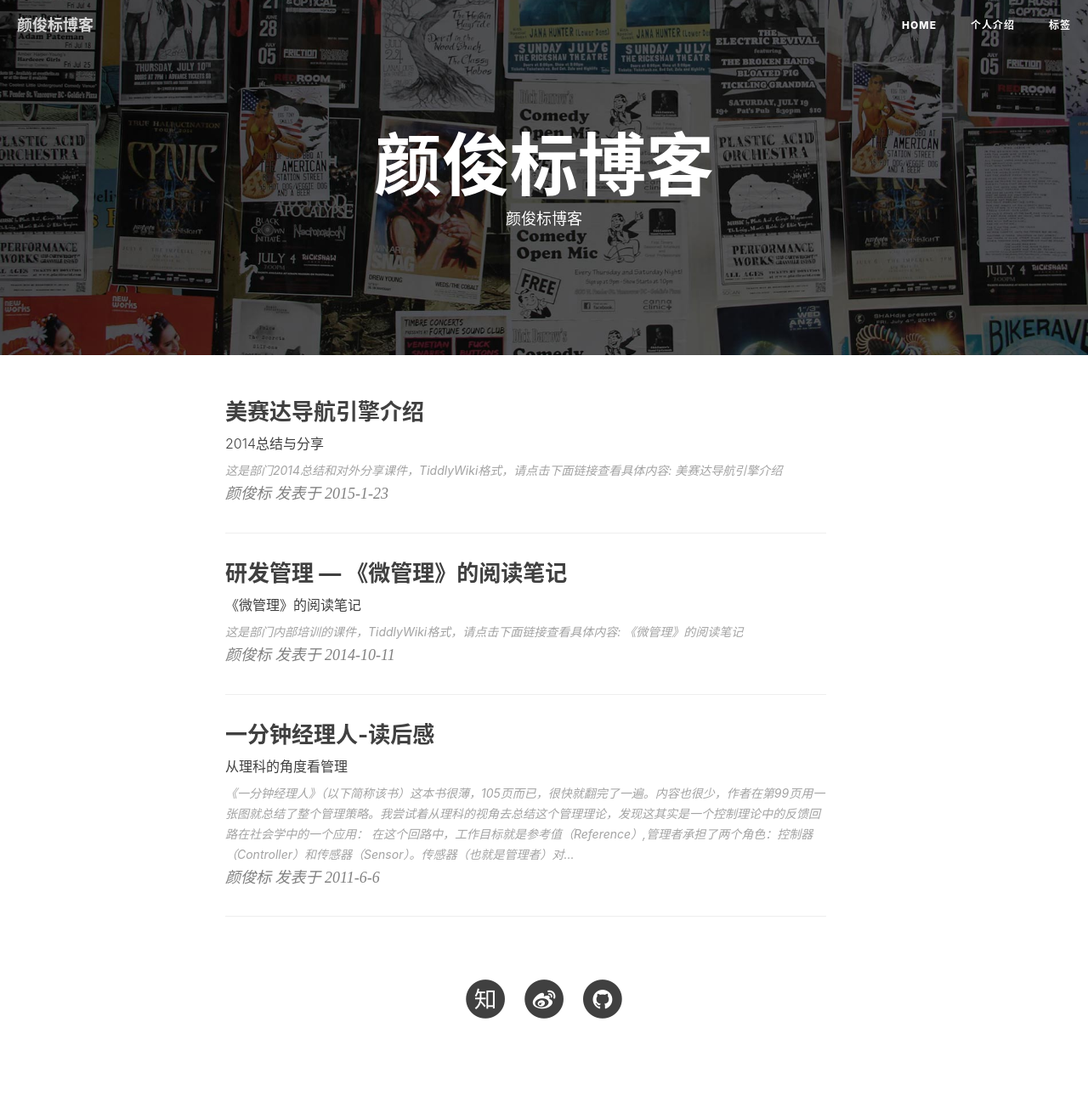
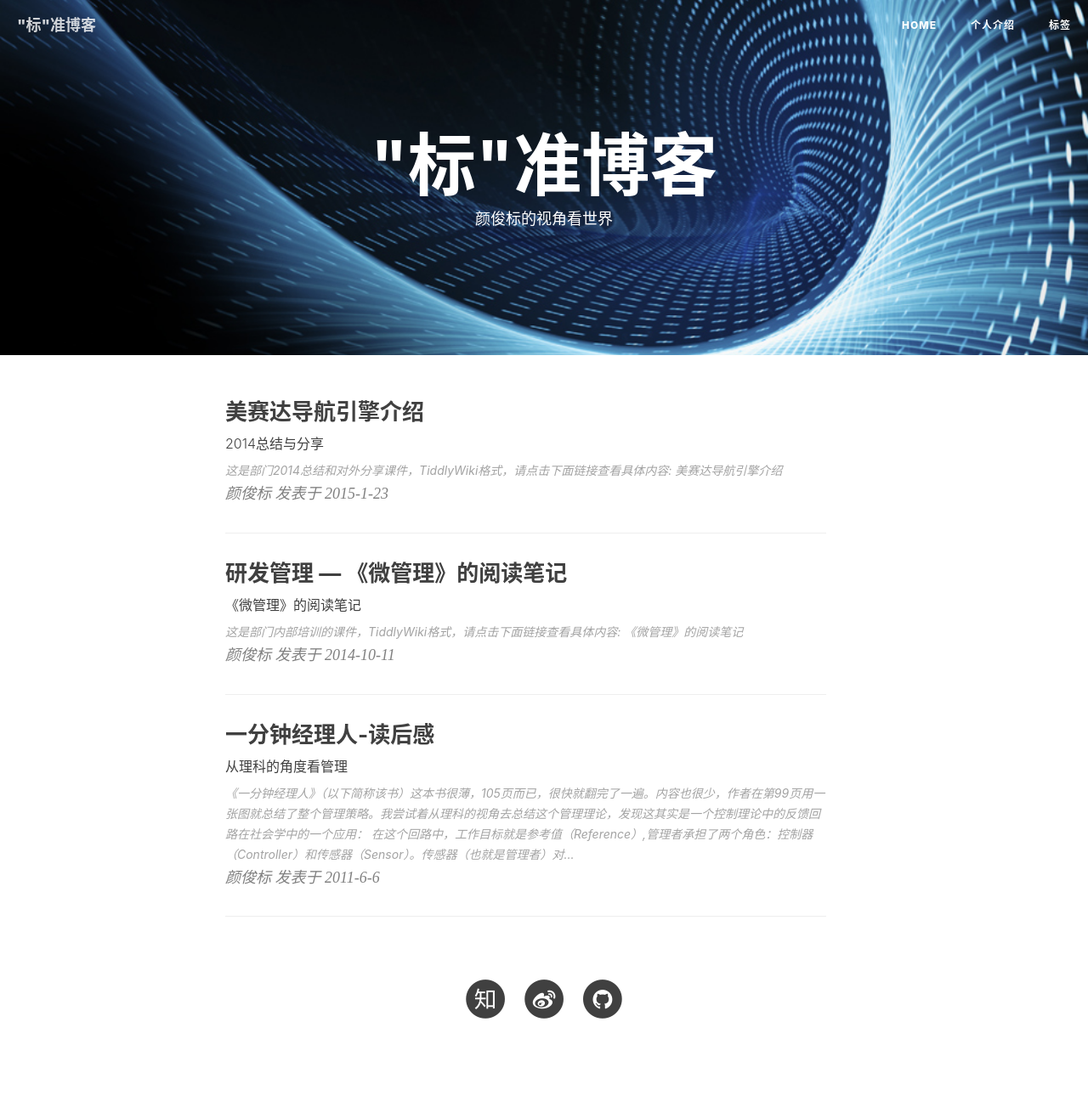
Before and after one commit to byrne-yan/byrne-yan.github.io, a Jekyll site: the page built from index.html, in a window 1280 px wide. Shown: the whole page at 85% size. Built offline with Jekyll 4.4.1, drawn with Linux system fonts in a browser that asks for light colours; nearby versions of some CDN libraries; the list of posts is cut into pages by our own code; comment, search, counter and statistics services are not loaded.

Commit message:
change background images

```diff
--- a/_config.yml
+++ b/_config.yml
@@ -1,5 +1,5 @@
 # Site settings
-title: 颜俊标博客
+title: '"标"准博客'
 SEOTitle: 颜俊标博客 | Byrne's Blog
 header-img: img/home-bg.jpg
 email: byrne.yan@yahoo.com
--- a/index.html
+++ b/index.html
@@ -1,6 +1,6 @@
 ---
 layout: page
-description: "颜俊标博客"
+description: "颜俊标的视角看世界"
 ---
 
 {% for post in paginator.posts %}
```
Also changed, not shown: img/home-bg.jpg, img/post-bg-2015.jpg.
